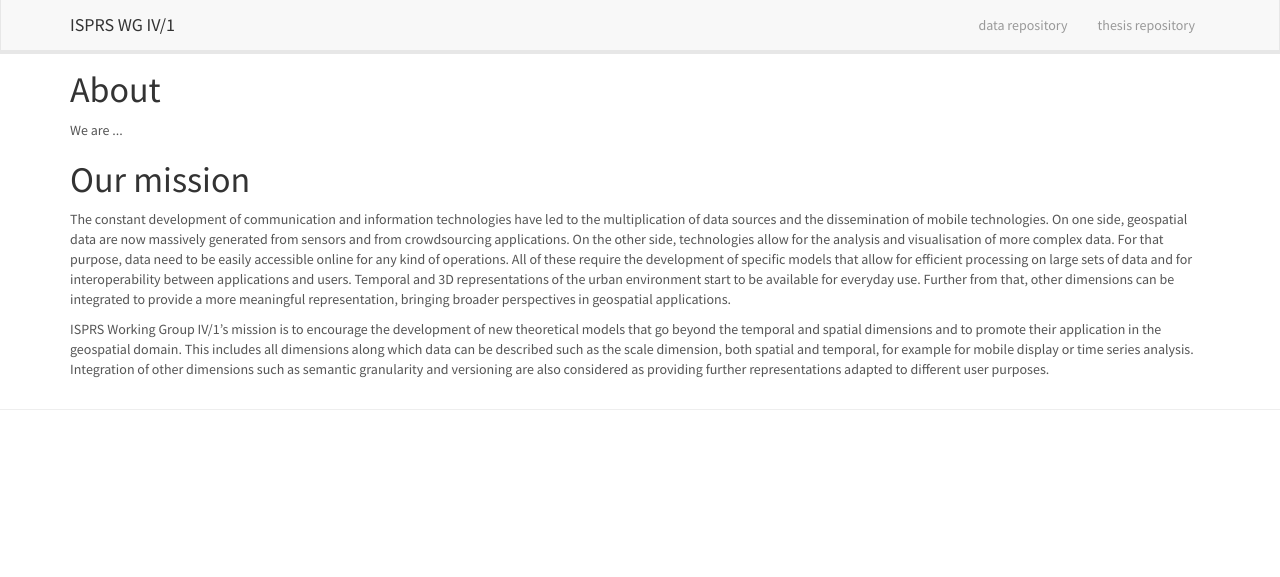
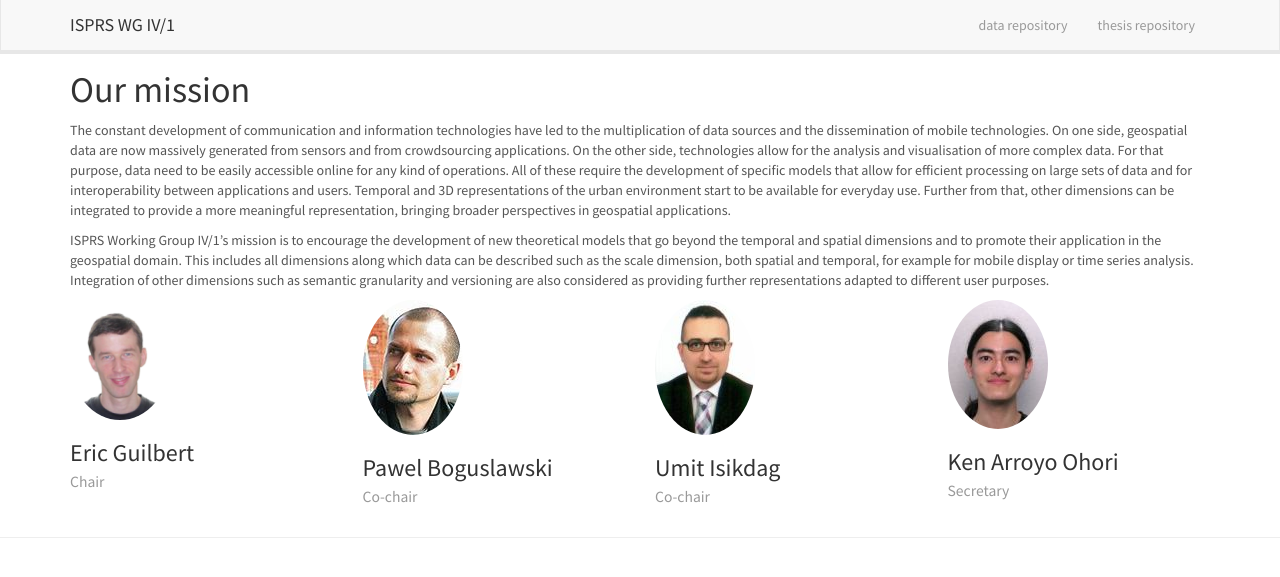
Before and after one commit to katrinleinweber/isprsiv1, a Jekyll site: the page built from index.html, in a window 1280 px wide. Shown: the top 577 px of the page. Built offline with Jekyll 4.4.1, drawn with Linux system fonts in a browser that asks for light colours; nearby versions of some CDN libraries.

Commit message:
Small update

```diff
--- a/data/index.html
+++ b/data/index.html
@@ -5,3 +5,5 @@
 ---
 
 <h1>Data repository</h1>
+
+<a href="https://www.citygml.guru/3dcities/">List of 3D city models</a>
--- a/index.html
+++ b/index.html
@@ -2,13 +2,28 @@
 layout: default
 title: "ISPRS Working Group IV/1: Multi-dimensional Modelling"
 ---
-
-<h1>About</h1>
-
-<p>We are ...</p>
 
 <h1>Our mission</h1>
 
 <p>The constant development of communication and information technologies have led to the multiplication of data sources and the dissemination of mobile technologies. On one side, geospatial data are now massively generated from sensors and from crowdsourcing applications. On the other side, technologies allow for the analysis and visualisation of more complex data. For that purpose, data need to be easily accessible online for any kind of operations. All of these require the development of specific models that allow for efficient processing on large sets of data and for interoperability between applications and users. Temporal and 3D representations of the urban environment start to be available for everyday use. Further from that, other dimensions can be integrated to provide a more meaningful representation, bringing broader perspectives in geospatial applications.</p>
 
 <p>ISPRS Working Group IV/1’s mission is to encourage the development of new theoretical models that go beyond the temporal and spatial dimensions and to promote their application in the geospatial domain. This includes all dimensions along which data can be described such as the scale dimension, both spatial and temporal, for example for mobile display or time series analysis. Integration of other dimensions such as semantic granularity and versioning are also considered as providing further representations adapted to different user purposes.</p>
+
+<div class="row">
+	<div class="col-md-3 col-sm-3 col-xs-6">
+		<img class="img-circle img-responsive" src="{{ site.baseurl }}/img/wg4-1-guilbert.png" alt="Eric Guilbert" />
+		<h3>Eric Guilbert<br /><small>Chair</small></h3>
+	</div>
+	<div class="col-md-3 col-sm-3 col-xs-6">
+		<img class="img-circle img-responsive" src="{{ site.baseurl }}/img/wg4-1-boguslawski.jpg" alt="Pawel Boguslawski" />
+		<h3>Pawel Boguslawski<br /><small>Co-chair</small></h3>
+	</div>
+	<div class="col-md-3 col-sm-3 col-xs-6">
+		<img class="img-circle img-responsive" src="{{ site.baseurl }}/img/wg4-1-isikdag.jpg" alt="Umit Isikdag" />
+		<h3>Umit Isikdag<br /><small>Co-chair</small></h3>
+	</div>
+	<div class="col-md-3 col-sm-3 col-xs-6">
+		<img class="img-circle img-responsive" src="{{ site.baseurl }}/img/wg4-1-arroyo-ohori.jpg" alt="Ken Arroyo Ohori" />
+		<h3>Ken Arroyo Ohori<br /><small>Secretary</small></h3>
+	</div>
+</div>
```
Also changed, not shown: img/wg4-1-arroyo-ohori.jpg (added), img/wg4-1-boguslawski.jpg (added), img/wg4-1-guilbert.png (added), img/wg4-1-isikdag.jpg (added).
